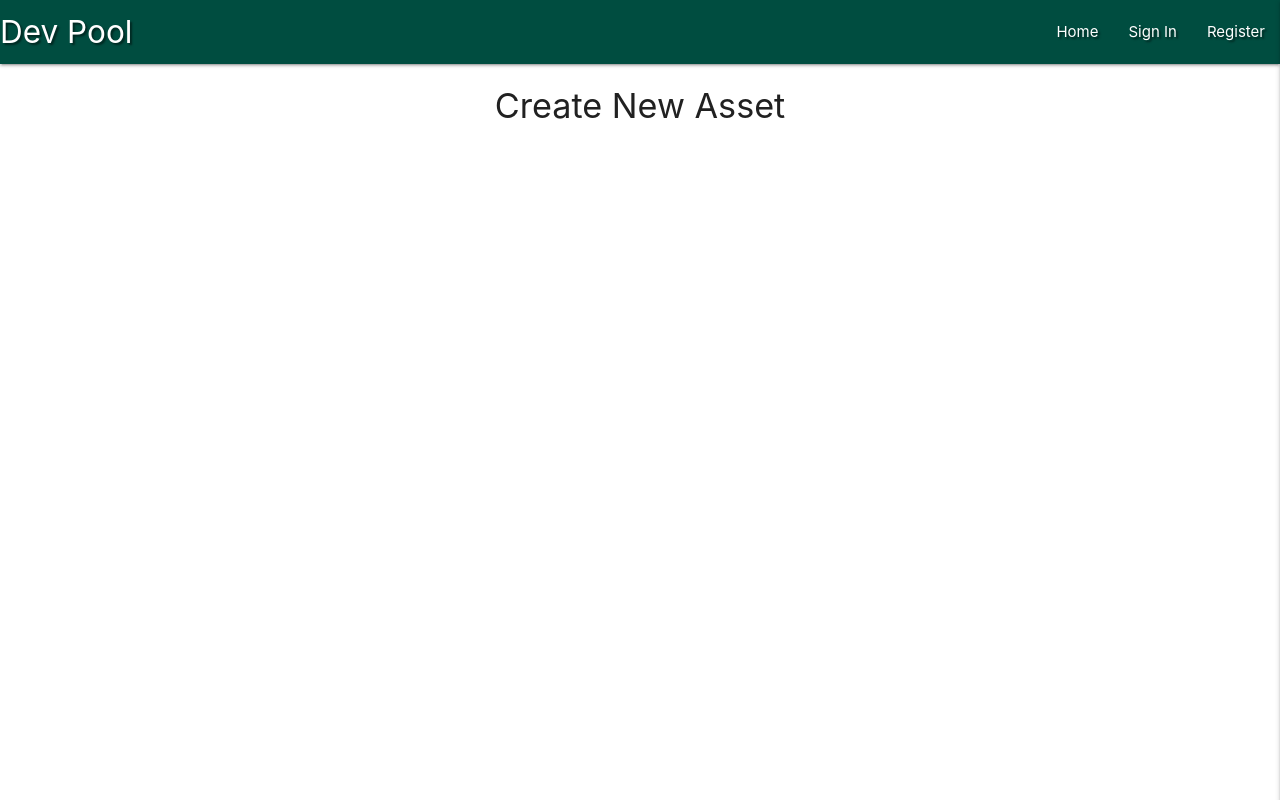
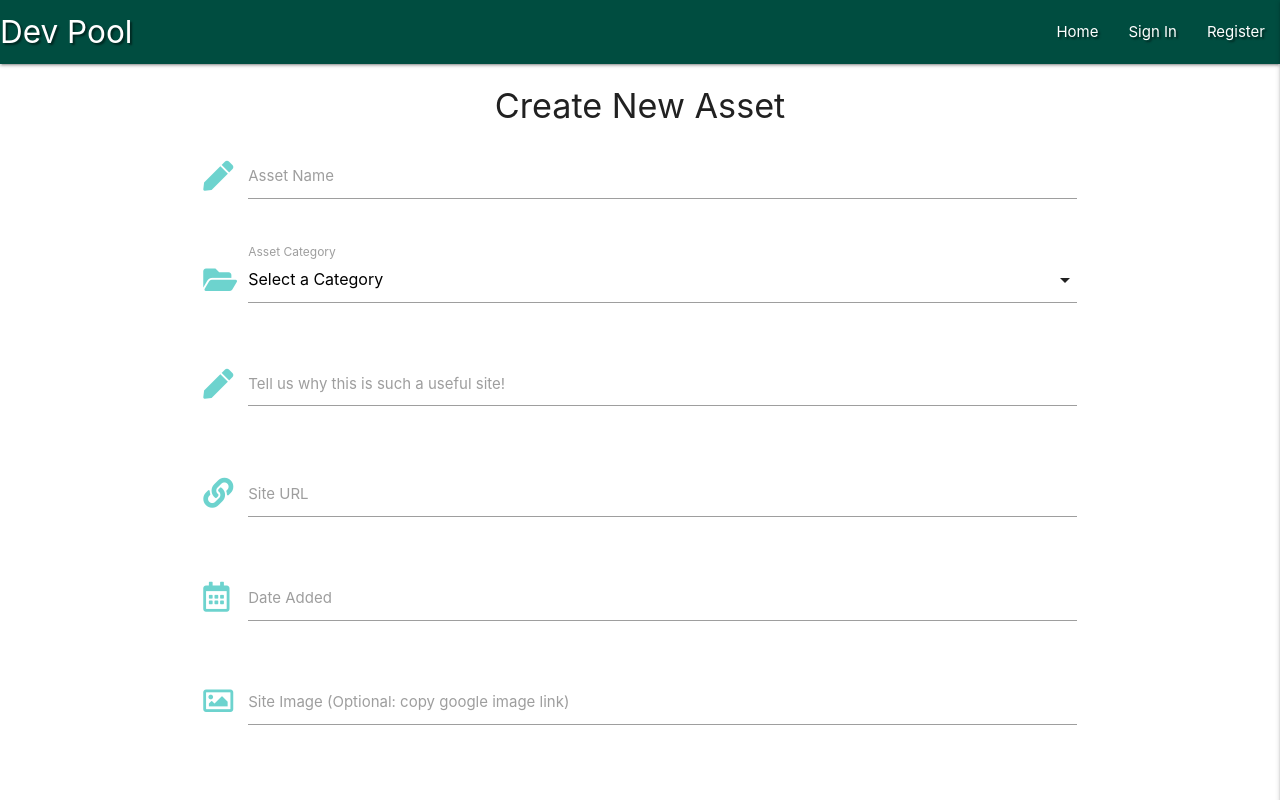
Before and after one commit to Brian-FullStack/dev_pool, a Flask app: page /create_asset in a window 1280 px wide. Run offline with Flask 2, Linux system fonts and the light colour scheme; data that the repository does not hold is empty; some libraries are stand-ins or nearby versions.

Commit message:
Added form to add a new asset, added categories to dropdown

```diff
--- a/templates/create_asset.html
+++ b/templates/create_asset.html
@@ -3,6 +3,62 @@
 
 <h4 class="center-align">Create New Asset</h4>
 
-
+<div class="row">
+    <form class="col s12">
+        <!-- Asset Title -->
+        <div class="row">
+            <div class="input-field col s12">
+                <i class="fas fa-pen prefix btn-color"></i>
+                <input id="asset_title" name="asset_title" minlength="2" max="50" type="text" class="validate" required>
+                <label for="asset_title">Asset Name</label>
+            </div>
+        </div>
+        <!-- Categories Dropdown -->
+        <div class="row">
+            <div class="input-field col s12">
+                <i class="fas fa-folder-open prefix btn-color"></i>
+                <select id="category_name" name="category_name" class="validate" required>
+                  <option value="" disabled selected>Select a Category</option>
+                    {% for category in categories %}
+                        <option value="{{ category.category_name}}">{{ category.category_name}}</option>
+                    {% endfor %}
+                </select>
+                <label for="category_name">Asset Category</label>
+            </div>
+        </div>
+        <!-- Asset Description -->
+        <div class="row">
+            <div class="input-field col s12">
+                <i class="fas fa-pen prefix btn-color"></i>
+                <textarea id="asset_description" name="asset_description" minlength="10" maxlength="500" class="materialize-textarea validate" required></textarea>
+                <label for="asset_description">Tell us why this is such a useful site!</label>
+            </div>
+        </div>
+        <!-- Asset URL -->
+        <div class="row">
+            <div class="input-field col s12">
+                <i class="fas fa-link prefix btn-color"></i>
+                <input id="asset_url" name="asset_url" minlength="2" max="100" type="text" class="validate" required>
+                <label for="asset_url">Site URL</label>
+            </div>
+        </div>
+        <!-- Date Added -->
+        <div class="row">
+            <div class="input-field col s12">
+                <i class="far fa-calendar-alt prefix btn-color"></i>
+                <input id="date_added" name="date_added" type="text" class=" datepicker validate" required>
+                <label for="date_added">Date Added</label>
+            </div>
+        </div>
+        <!-- Asset Image -->
+        <div class="row">
+            <div class="input-field col s12">
+                <i class="far fa-image prefix btn-color"></i>
+                <input id="asset_image" name="asset_image" type="text" class="validate">
+                <label for="asset_image">Site Image (Optional: copy google image link)</label>
+            </div>
+        </div>
+    </form>
+  </div>
 
 {% endblock %}
```
